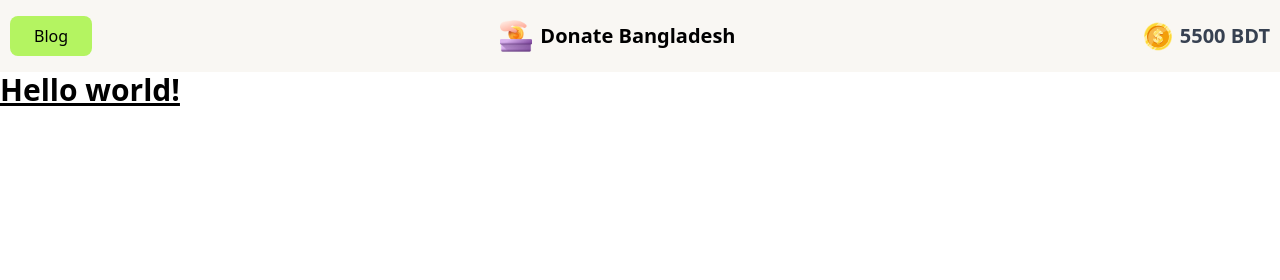
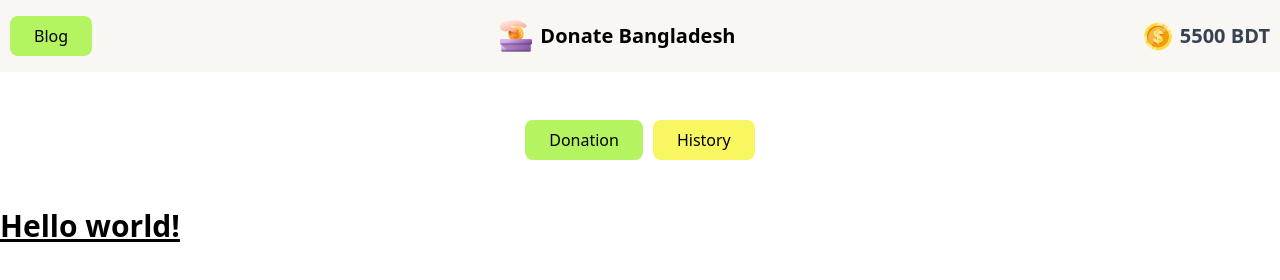
Before and after one commit to aliakbordev/B10A5, a plain HTML site: page index.html in a window 1280 px wide. Drawn offline with nearby package versions, Linux system fonts and the light colour scheme.

Commit message:
buttons done

```diff
--- a/index.html
+++ b/index.html
@@ -7,7 +7,9 @@
     <title>Document</title>
 </head>
 <body>
-    <header class="bg-[#F9F7F3] px-2.5 py-4">
+    <header>
+        <!-- nav bar section -->
+         <section class="bg-[#F9F7F3] px-2.5 py-4">
             <nav class="max-w-screen-xl mx-auto flex flex-col sm:flex-row justify-between items-center gap-2">
                 <button class="bg-[#B4F461] py-2 px-6 rounded-lg">Blog</button>
                 <div class="flex items-center gap-2">
@@ -17,9 +19,19 @@
                 <div class="flex items-center gap-2">
                     <img src="./assets/coin.png" alt="">
                     <p class="text-xl font-semibold text-gray-700">
-                    <span>5500</span> BDT</p>
+                        <span>5500</span> BDT
+                    </p>
                 </div>
             </nav>
+         </section>
+
+         <!-- button section-->
+        <section>
+            <div class="max-w-screen-xl mx-auto flex justify-center gap-2.5 py-12">
+                <button class="bg-[#B4F461] py-2 px-6 rounded-lg">Donation</button>
+                <button class="bg-[#F9F761] py-2 px-6 rounded-lg">History</button>
+            </div>
+        </section>
     </header>
     <h1 class="text-3xl font-bold underline">
         Hello world!
```
Lines whose indentation alone changed are shown as unchanged.
